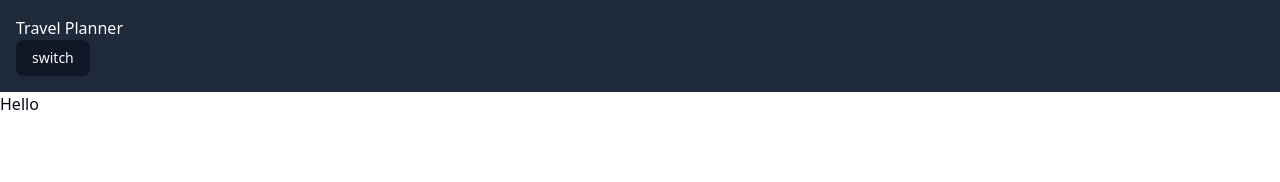
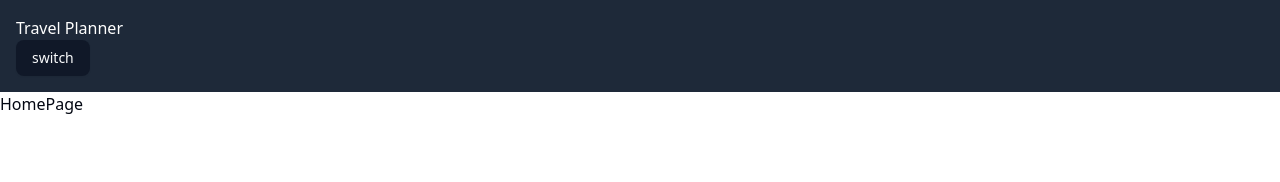
Before and after one commit to AI-TravelPlanner/TravelPlaner_Frontend, a React (Vite) app: page / in a window 1280 px wide. Shown: the top 182 px of the page. Built offline with nearby package versions, Linux system fonts and the light colour scheme.

Commit message:
Implemented Routing
Dynamic lazy routing
Error fall back page - if user put wrong url to navigate

```diff
--- a/src/App.jsx
+++ b/src/App.jsx
@@ -1,14 +1,19 @@
+import { Suspense } from "react";
 import Layout from "./layout/Layout";
 import { ThemeProvider } from "./_contextapi/ThemeContext";
+import { BrowserRouter } from "react-router-dom";
+import AppRoutes from "./layout/AppRoutes";
 
 function App() {
   return (
     <ThemeProvider>
-      <Layout>
-        <div>
-          <h1 className="">Hello</h1>
-        </div>
-      </Layout>
+      <BrowserRouter>
+        <Layout>
+          <Suspense fallback={<div>Loading...</div>}>
+            <AppRoutes />
+          </Suspense>
+        </Layout>
+      </BrowserRouter>
     </ThemeProvider>
   );
 }
--- /dev/null
+++ b/src/createtrip/TripPage.jsx
@@ -0,0 +1,7 @@
+import React from "react";
+
+const TripPage = () => {
+  return <div>TripPage</div>;
+};
+
+export default TripPage;
--- /dev/null
+++ b/src/home/HomePage.jsx
@@ -0,0 +1,7 @@
+import React from "react";
+
+const HomePage = () => {
+  return <div>HomePage</div>;
+};
+
+export default HomePage;
--- /dev/null
+++ b/src/layout/AppRoutes.jsx
@@ -0,0 +1,15 @@
+import TripPage from "@/createtrip/TripPage";
+import HomePage from "@/home/HomePage";
+import { Routes, Route } from "react-router-dom";
+import PageNotFound from "./error-page/PageNotFound";
+
+const AppRoutes = () => (
+  <Routes>
+    <Route path="/" element={<HomePage />} />
+    <Route path="/create-trip" element={<TripPage />} />
+    {/* Catch-All Route for 404 Page */}
+    <Route path="*" element={<PageNotFound />} />
+  </Routes>
+);
+
+export default AppRoutes;
--- /dev/null
+++ b/src/layout/error-page/PageNotFound.jsx
@@ -0,0 +1,17 @@
+import { Link } from "react-router-dom";
+
+const PageNotFound = () => {
+  return (
+    <div className="flex flex-col items-center justify-center">
+      <h1 className="text-4xl font-bold text-red-500">404 - Page Not Found</h1>
+      <p className="mt-2 text-lg">
+        Oops! The page you're looking for doesn't exist.
+      </p>
+      <Link to="/" className="mt-4 px-4 py-2 bg-blue-500 text-white rounded">
+        Go Home
+      </Link>
+    </div>
+  );
+};
+
+export default PageNotFound;
```
